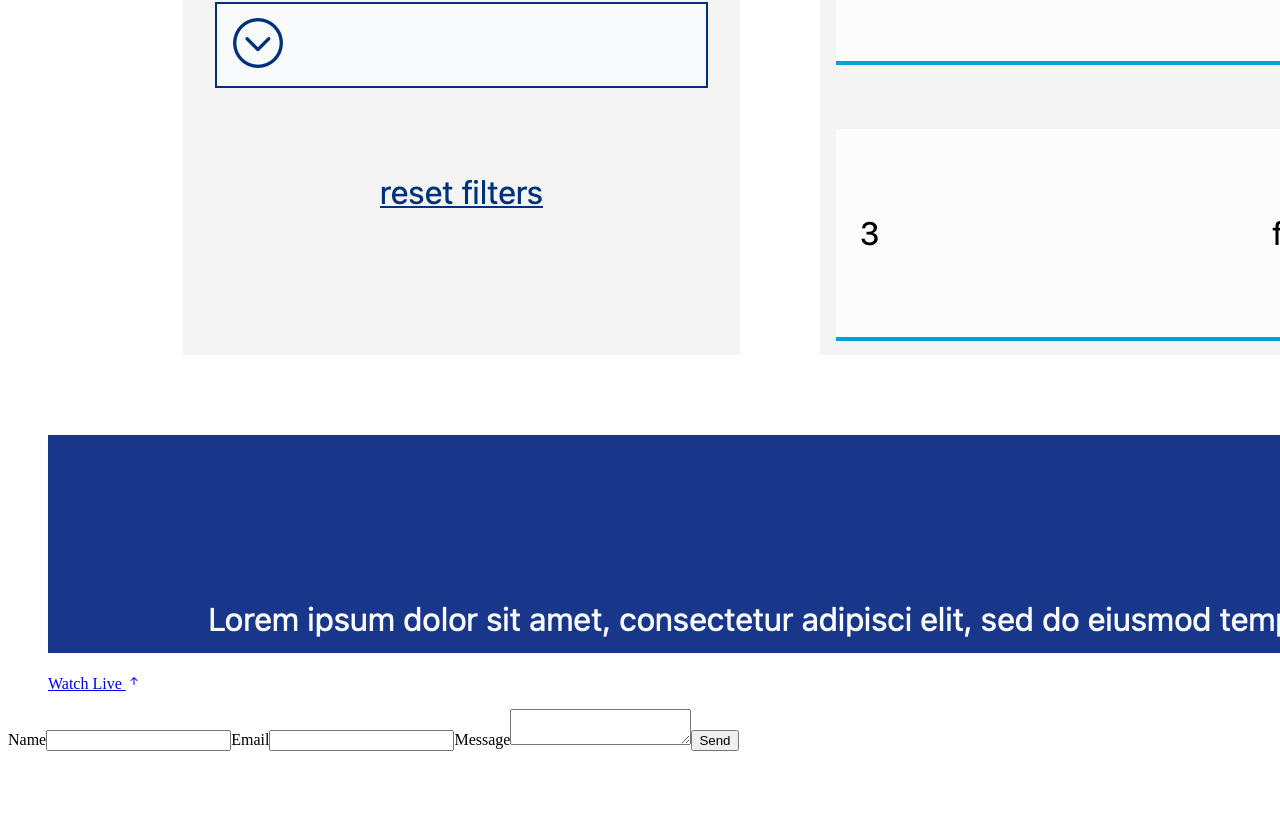
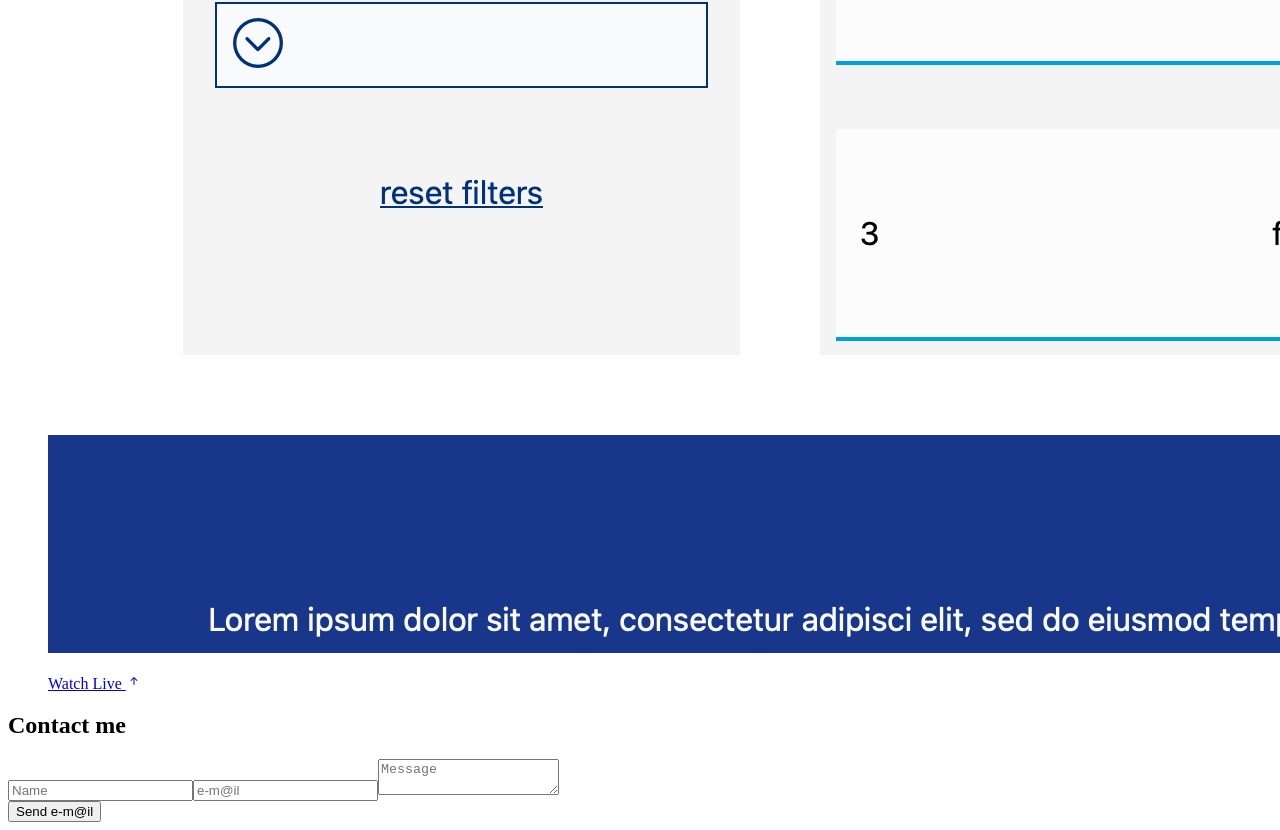
Before and after one commit to LeoBok/Portfolio, a React (Create React App) app: page / in a window 1280 px wide. Shown: the part 7017-7847 px from the top of the page. Before the commit the page ends 7776 px from the top, so only its background shows below. Built offline with nearby package versions, Linux system fonts and the light colour scheme.

Commit message:
ultimated ContactMe component

```diff
--- a/src/App.js
+++ b/src/App.js
@@ -10,7 +10,7 @@ function App() {
   const [darkMode, setDarkMode] = useState(false)
   return (
     <div className={darkMode ? "dark" : ""}>
-      <div className='bg-slate-50 text-gray-900 dark:bg-gray-900 dark:text-slate-50 py-6 px-5'>
+      <div className='transition duration-500 ease-in-out bg-slate-50 text-gray-900 dark:bg-gray-900 dark:text-slate-50 py-6 px-5'>
         <header>
           <Navbar
             darkMode={darkMode}
--- a/src/components/contact me/Contact_Me.jsx
+++ b/src/components/contact me/Contact_Me.jsx
@@ -4,7 +4,7 @@ import emailjs from '@emailjs/browser';
 const ContactMe = () => {
     const [inputName, setInputName] = useState('');
     const [inputEmail, setInputEmail] = useState('');
-    const [inputTextArea, setInputTextArea] = useState('')
+    const [inputTextArea, setInputTextArea] = useState('');
 
     const form = useRef();
 
@@ -20,7 +20,7 @@ const ContactMe = () => {
         setInputTextArea(event.target.value)
     }
 
-    const sendEmail = (e) => {
+    const sendEmail = e => {
         e.preventDefault();
 
         emailjs.sendForm('service_k55x2x2', 'template_cw9tcds', form.current, 'uf7j5ZFHiK2ynoUNL')
@@ -31,15 +31,16 @@ const ContactMe = () => {
           });
       };
     return (
-        <section className='flex justify-center'>
-            <form ref={form} onSubmit={sendEmail} className='flex flex-col'>
-                <label>Name</label>
-                <input type="text" name="user_name" value={inputName} onChange={handleInputName} />
-                <label>Email</label>
-                <input type="email" name="user_email" value={inputEmail} onChange={handleInputEmail} />
-                <label>Message</label>
-                <textarea name="message" value={inputTextArea} onChange={handleinputTextArea} />
-                <input type="submit" value="Send" />
+        <section className='flex flex-col items-center mt-10 dark:text-slate-50 text-start'>
+            <h2 className='text-2xl underline decoration-teal-500 decoration-2'>Contact me</h2>
+
+            <form ref={form} onSubmit={sendEmail} className='w-1/2 mt-5 flex flex-col space-y-6 dark:text-gray-800'>
+                <input className='py-1' type="text" placeholder='Name' name="user_name" value={inputName} onChange={handleInputName} />
+                <input className='py-1' type="email" placeholder='e-m@il' name="user_email" value={inputEmail} onChange={handleInputEmail} />
+                <textarea placeholder='Message' name="message" value={inputTextArea} onChange={handleinputTextArea} />
+                <div className='flex justify-center'>
+                    <button type="submit" value="Send" className='px-2 py-1 rounded-sm border dark:text-slate-50 border-slate-100 hover:bg-teal-500 hover:border-none transition duration-300 ease-out'>Send e-m@il</button>
+                </div>
             </form>
         </section>
     )
--- a/src/components/navbar/Navbar.jsx
+++ b/src/components/navbar/Navbar.jsx
@@ -9,8 +9,8 @@ const Navbar = ({darkMode, setDarkMode}) => {
             <ul className="flex items-center justify-between">
                 <li>DevelopedByLeo</li>
                 <li className="flex items-center">
-                    <div className={`flex w-11 h-5 mr-3 rounded-full transition-all duration-500 ${darkMode ? `bg-white` : `bg-gray-900`}`}>
-                        <span className={`h-5 w-5 rounded-full flex justify-center items-center transition-all duration-500 ${darkMode ? `ml-6 bg-gray-900 text-slate-50` : `bg-slate-50`}`} onClick={handleDarkMode}>{ darkMode ? <HiOutlineMoon /> : <FiSun /> }</span>
+                    <div className={`flex w-11 h-5 items-center mr-3 rounded-full transition-all duration-500 ${darkMode ? `bg-white` : `bg-gray-900`}`}>
+                        <span className={`h-5 w-5 rounded-full flex justify-center items-center transition-all duration-300 ${darkMode ? `ml-6 bg-gray-900 text-slate-50` : `bg-slate-50`}`} onClick={handleDarkMode}>{ darkMode ? <HiOutlineMoon /> : <FiSun /> }</span>
                     </div>
                     <Hamburger />
                 </li>
```
